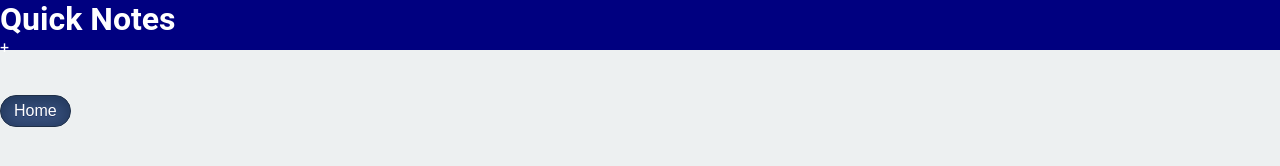
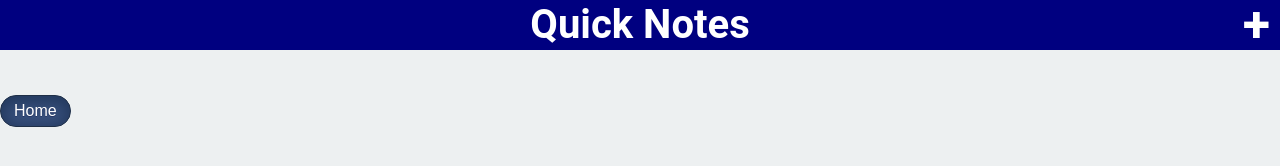
Before and after one commit to Saadester/-HIT238-THE-MOBILE-PARADIGM, a plain HTML site: page Quicknotes.html in a window 1280 px wide. Drawn offline with Linux system fonts and the light colour scheme.

Commit message:
added button to add in notes

```diff
--- a/css/Quicknote.css
+++ b/css/Quicknote.css
@@ -42,3 +42,20 @@ body {
   height: 50px;
   z-index: 100;
 }
+
+.top-bar h1 {
+  text-align: center;
+  line-height: 50px;
+  font-size: 40px;
+}
+
+#add-note-btn {
+  position: absolute;
+  right: 10px;
+  top: 0px;
+  font-size: 50px;
+  line-height: 50px;
+  font-weight: bold;
+  cursor: pointer;
+  transition: .5s;
+}
```
